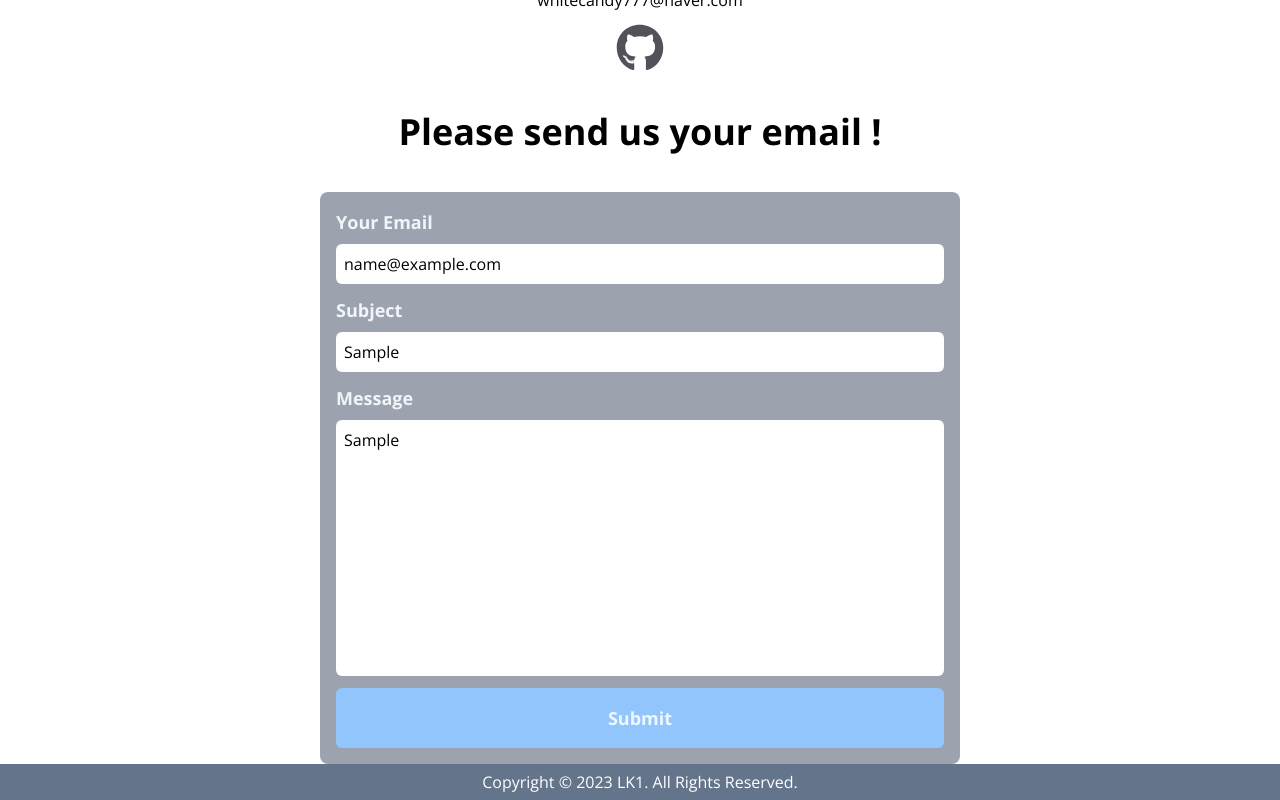
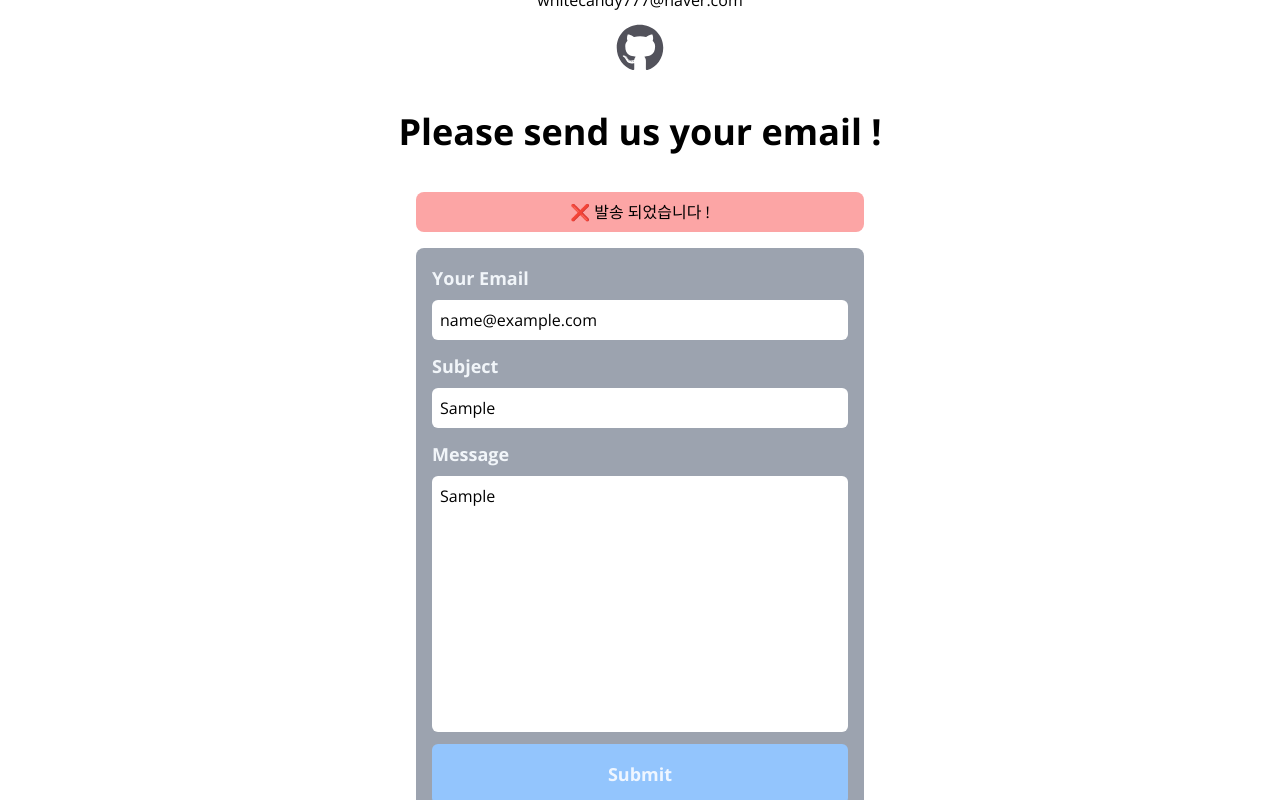
Before and after one commit to cottonsweet/LK-Blog, a Next.js app: page /contact in a window 1280 px wide. Both pictures are taken after typing "name@example.com", "Sample", "Sample" into the empty fields and a click on the button "Submit". Shown: the part 140-940 px from the top of the page. Built offline with nearby package versions, Linux system fonts and the light colour scheme.

Commit message:
contatct 페이지 입력폼 수정, 배너 추가

```diff
--- /dev/null
+++ b/src/components/Banner.tsx
@@ -0,0 +1,20 @@
+export interface BannerData {
+  message: string;
+  state: "success" | "error";
+}
+
+export default function Banner({
+  banner: { message, state },
+}: {
+  banner: BannerData;
+}) {
+  const isSuccess = state === "success";
+  const icon = isSuccess ? "✅" : "❌";
+  return (
+    <p
+      className={`p-2 mb-4 rounded-lg text-center ${
+        isSuccess ? "bg-green-300" : "bg-red-300"
+      }`}
+    >{`${icon} ${message}`}</p>
+  );
+}
--- a/src/components/ContactForm.tsx
+++ b/src/components/ContactForm.tsx
@@ -5,6 +5,9 @@
 
 // util
 import { contactFormSchema } from "../util/contactFormValidate";
+
+// components
+import Banner, { BannerData } from "./Banner";
 
 interface FormType {
   email: string;
@@ -19,6 +22,8 @@
     message: "",
   });
 
+  const [banner, setBanner] = useState<BannerData | null>(null);
+
   const changeFormData = (
     e: React.ChangeEvent<HTMLInputElement | HTMLTextAreaElement>
   ) => {
@@ -31,14 +36,22 @@
 
   const submitFormData = (e: React.FormEvent<HTMLFormElement>) => {
     e.preventDefault();
+
     console.log(form);
+
+    setBanner({ message: "발송 되었습니다 !", state: "error" });
+
+    // setTimeout(() => {
+    //   setBanner(null);
+    // }, 5000);
   };
 
   return (
-    <div className="w-2/4 mx-auto h-auto bg-gray-400 rounded-lg">
+    <div className="w-full max-w-md mx-auto">
+      {banner && <Banner banner={banner} />}
       <form
         onSubmit={submitFormData}
-        className="flex flex-col justify-between items-center p-4"
+        className="flex flex-col justify-between items-center p-4 bg-gray-400 rounded-lg"
       >
         <label
           htmlFor="email"
```
